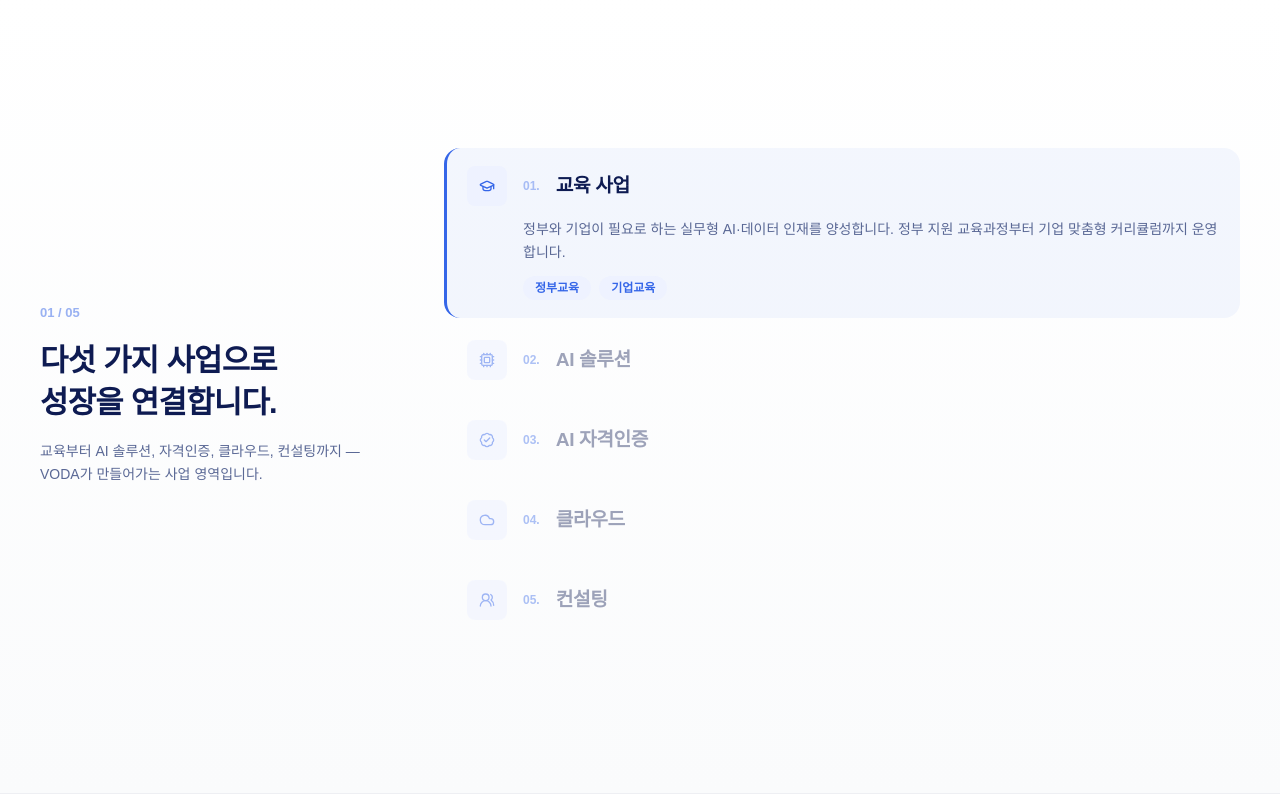
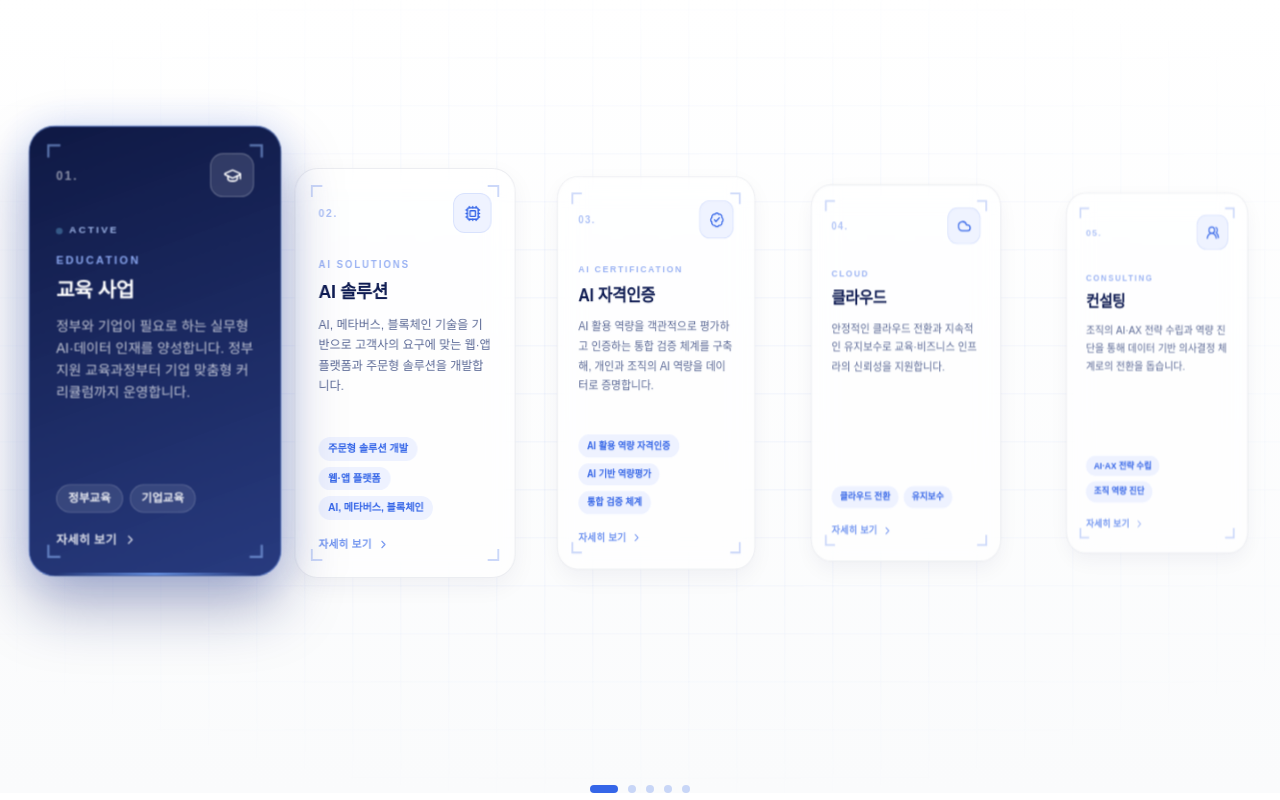
Before and after one commit to chaeuns/vodawebsite, a Next.js app: page / in a window 1280 px wide. Shown: the part 940-1740 px from the top of the page. Built offline with nearby package versions, Linux system fonts and the light colour scheme.

Commit message:
feat: 메인페이지 히어로 텍스트 색상 및 사업영역 디자인 변경

```diff
--- a/app/page.tsx
+++ b/app/page.tsx
@@ -1,6 +1,7 @@
 "use client";
 
 import { useState, useEffect, useRef} from "react";
+import Link from "next/link";
 import {
   ChevronRight,
   GraduationCap,
@@ -23,6 +24,13 @@ const MISSION_WORDS = [
   "변화를",
   "미래를",
   "인재를",
+];
+
+const MISSION_GRADIENTS = [
+  "bg-gradient-to-r from-[#3566E8] via-[#7C3AED] to-[#C026D3]", // 가능성을 — blue → violet → magenta
+  "bg-gradient-to-r from-[#0EA5E9] via-[#22D3EE] to-[#34D399]", // 변화를 — sky → cyan → emerald
+  "bg-gradient-to-r from-[#8B5CF6] via-[#EC4899] to-[#FB7185]", // 미래를 — violet → pink → rose
+  "bg-gradient-to-r from-[#F59E0B] via-[#F97316] to-[#EF4444]", // 인재를 — amber → orange → red
 ];
 
 const SOLUTIONS = [
@@ -156,6 +164,7 @@ const SERVICES = [
     title: "교육 사업",
     desc: "정부와 기업이 필요로 하는 실무형 AI·데이터 인재를 양성합니다. 정부 지원 교육과정부터 기업 맞춤형 커리큘럼까지 운영합니다.",
     items: ["정부교육", "기업교육"],
+    href: "/business/curriculum",
   },
   {
     num: "02.",
@@ -164,6 +173,7 @@ const SERVICES = [
     title: "AI 솔루션",
     desc: "AI, 메타버스, 블록체인 기술을 기반으로 고객사의 요구에 맞는 웹·앱 플랫폼과 주문형 솔루션을 개발합니다.",
     items: ["주문형 솔루션 개발", "웹·앱 플랫폼", "AI, 메타버스, 블록체인"],
+    href: "/business/ai-solutions",
   },
   {
     num: "03.",
@@ -172,6 +182,7 @@ const SERVICES = [
     title: "AI 자격인증",
     desc: "AI 활용 역량을 객관적으로 평가하고 인증하는 통합 검증 체계를 구축해, 개인과 조직의 AI 역량을 데이터로 증명합니다.",
     items: ["AI 활용 역량 자격인증", "AI 기반 역량평가", "통합 검증 체계"],
+    href: "/business/ai-certification",
   },
   {
     num: "04.",
@@ -180,6 +191,7 @@ const SERVICES = [
     title: "클라우드",
     desc: "안정적인 클라우드 전환과 지속적인 유지보수로 교육·비즈니스 인프라의 신뢰성을 지원합니다.",
     items: ["클라우드 전환", "유지보수"],
+    href: "/services/cloud",
   },
   {
     num: "05.",
@@ -188,6 +200,7 @@ const SERVICES = [
     title: "컨설팅",
     desc: "조직의 AI·AX 전략 수립과 역량 진단을 통해 데이터 기반 의사결정 체계로의 전환을 돕습니다.",
     items: ["AI·AX 전략 수립", "조직 역량 진단"],
+    href: "/business/consulting",
   },
 ];
 
@@ -415,6 +428,25 @@ export default function App() {
 .why-content { animation: fadeSlideUp .3s ease forwards; }
 
 .why-pill { transition: background .22s ease, border-color .22s ease, color .22s ease; }
+
+        /* ── Services — futuristic card carousel ─────────── */
+        @keyframes svcGridDrift {
+          from { background-position: 0 0; }
+          to   { background-position: 48px 48px; }
+        }
+        .svc-grid-bg { animation: svcGridDrift 20s linear infinite; }
+
+        .svc-card {
+          transition: box-shadow .4s ease, border-color .4s ease, background .5s ease;
+        }
+
+        @keyframes svcPulse {
+          0%, 100% { opacity: 1; }
+          50%      { opacity: .3; }
+        }
+        .svc-pulse-dot { animation: svcPulse 1.6s ease-in-out infinite; }
+
+        .svc-dot { transition: width .3s ease, background .3s ease, opacity .3s ease; }
       `}</style>
 
       {/* ══════════════════════════════════════════════
@@ -425,7 +457,7 @@ export default function App() {
     {/* Rotating word + VODA logo */}
     <div className="flex items-center justify-center gap-6 flex-wrap mb-14">
       <span
-        className={`mw ${missionIn ? "mw-in" : "mw-out"} font-black leading-none bg-gradient-to-r from-[#0E1B52] via-[#1D4ED8] to-[#3566E8] bg-clip-text text-transparent`}
+        className={`mw ${missionIn ? "mw-in" : "mw-out"} font-black leading-none ${MISSION_GRADIENTS[missionIdx]} bg-clip-text text-transparent`}
         style={{
           fontFamily: "'Epilogue',sans-serif",
           fontSize: "5.83rem",
@@ -484,113 +516,224 @@ export default function App() {
 
   <div
     ref={svcSectionRef}
-    style={{ height: `${SERVICES.length * 20}vh`, position: "relative" }}
+    style={{ height: `${SERVICES.length * 30}vh`, position: "relative" }}
   >
     <div
-      className="sticky top-0 h-screen flex items-center overflow-hidden"
+      className="sticky top-0 h-screen flex flex-col justify-center overflow-hidden"
       style={{ background: "linear-gradient(180deg, #FFFFFF 0%, #FAFBFC 100%)" }}
     >
-      <div className="max-w-[1440px] mx-auto px-10 w-full grid md:grid-cols-[340px_1fr] gap-16 items-center">
-        {/* Left — static intro while the list plays out */}
-        <div>
+      {/* Futuristic grid backdrop */}
+      <div
+        className="svc-grid-bg absolute inset-0 pointer-events-none"
+        style={{
+          backgroundImage:
+            "linear-gradient(rgba(53,102,232,0.06) 1px, transparent 1px), linear-gradient(90deg, rgba(53,102,232,0.06) 1px, transparent 1px)",
+          backgroundSize: "48px 48px",
+          maskImage:
+            "radial-gradient(ellipse 70% 55% at 50% 48%, black 30%, transparent 100%)",
+          WebkitMaskImage:
+            "radial-gradient(ellipse 70% 55% at 50% 48%, black 30%, transparent 100%)",
+        }}
+      />
+
+      {/* Card carousel stage — every area stays in one row; the active one is emphasized */}
+      <div
+        className="relative z-10 w-full flex-1 flex items-center justify-center px-6 md:px-10 overflow-x-auto"
+        style={{ perspective: "1400px" }}
+      >
+        <div className="flex flex-nowrap gap-3 md:gap-5 max-w-[1440px] w-full mx-auto">
+          {SERVICES.map((s, i) => {
+            const Icon = s.icon;
+            const diff = i - svcRenderIndex;
+            const absDiff = Math.abs(diff);
+            const active = absDiff < 0.5;
+            const emphasis = Math.max(0, 1 - absDiff); // 1 at active, fades over neighbors
+
+            const rotateY = Math.max(-26, Math.min(26, diff * 16));
+            const translateZ = -Math.min(absDiff, 2) * 40;
+            const scale = 1 + emphasis * 0.1 - Math.max(0, absDiff - 1) * 0.04;
+            const translateY = -emphasis * 22;
+            const zIndex = 10 + Math.round(emphasis * 10);
+
+            return (
+              <Link
+                key={s.num}
+                href={s.href}
+                className="svc-card group relative block rounded-[24px] overflow-hidden"
+                style={{
+                  flex: "1 0 clamp(150px, 18vw, 264px)",
+                  height: "clamp(340px, 32vw, 420px)",
+                  transform: `translateY(${translateY}px) translateZ(${translateZ}px) scale(${scale}) rotateY(${rotateY}deg)`,
+                  zIndex,
+                  background: active
+                    ? "linear-gradient(160deg, rgba(10,20,64,0.98) 0%, rgba(28,48,120,0.95) 100%)"
+                    : "rgba(255,255,255,0.65)",
+                  backdropFilter: "blur(14px)",
+                  WebkitBackdropFilter: "blur(14px)",
+                  border: active
+                    ? "1px solid rgba(130,170,255,0.45)"
+                    : "1px solid rgba(14,27,82,0.08)",
+                  boxShadow: active
+                    ? "0 28px 56px rgba(16,32,110,0.35), 0 0 36px rgba(80,130,255,0.18)"
+                    : "0 8px 24px rgba(14,27,82,0.05)",
+                }}
+              >
+                {/* HUD corner brackets */}
                 <span
-            className="text-[13px] font-black"
-            style={{ fontFamily: "'Epilogue',sans-serif", color: "rgba(53,102,232,0.5)" }}
-          >
-            {`0${Math.min(SERVICES.length, Math.round(svcRenderIndex) + 1)} / 0${SERVICES.length}`}
-          </span>
-          <h3
-            className="font-black text-[#0e1b52] leading-snug mt-4 mb-4"
+                  className="absolute top-4 left-4 w-3 h-3"
+                  style={{
+                    borderTop: `2px solid ${active ? "rgba(150,190,255,0.55)" : "rgba(53,102,232,0.25)"}`,
+                    borderLeft: `2px solid ${active ? "rgba(150,190,255,0.55)" : "rgba(53,102,232,0.25)"}`,
+                  }}
+                />
+                <span
+                  className="absolute top-4 right-4 w-3 h-3"
+                  style={{
+                    borderTop: `2px solid ${active ? "rgba(150,190,255,0.55)" : "rgba(53,102,232,0.25)"}`,
+                    borderRight: `2px solid ${active ? "rgba(150,190,255,0.55)" : "rgba(53,102,232,0.25)"}`,
+                  }}
+                />
+                <span
+                  className="absolute bottom-4 left-4 w-3 h-3"
+                  style={{
+                    borderBottom: `2px solid ${active ? "rgba(150,190,255,0.55)" : "rgba(53,102,232,0.25)"}`,
+                    borderLeft: `2px solid ${active ? "rgba(150,190,255,0.55)" : "rgba(53,102,232,0.25)"}`,
+                  }}
+                />
+                <span
+                  className="absolute bottom-4 right-4 w-3 h-3"
+                  style={{
+                    borderBottom: `2px solid ${active ? "rgba(150,190,255,0.55)" : "rgba(53,102,232,0.25)"}`,
+                    borderRight: `2px solid ${active ? "rgba(150,190,255,0.55)" : "rgba(53,102,232,0.25)"}`,
+                  }}
+                />
+
+                <div className="relative h-full flex flex-col p-5 md:p-6">
+                  <div className="flex items-center justify-between mb-5 md:mb-6">
+                    <span
+                      className="text-[11px] font-black tracking-[0.15em]"
                       style={{
                         fontFamily: "'Epilogue',sans-serif",
-              fontSize: "clamp(1.5rem,2.4vw,2rem)",
-              letterSpacing: "-0.02em",
+                        color: active ? "rgba(255,255,255,0.5)" : "rgba(53,102,232,0.4)",
                       }}
-          >
-            다섯 가지 사업으로
-            <br />
-            성장을 연결합니다.
-          </h3>
-          <p className="text-sm text-[#5a6895] leading-relaxed max-w-xs">
-            교육부터 AI 솔루션, 자격인증, 클라우드, 컨설팅까지 —
-            VODA가 만들어가는 사업 영역입니다.
-          </p>
-        </div>
-
-        {/* Right — every title always visible, active one expands */}
-        <div className="flex flex-col gap-1">
-          {SERVICES.map((s, i) => {
-            const Icon = s.icon;
-            const dist = Math.min(Math.abs(i - svcRenderIndex), 1);
-            const activeAmt = 1 - dist; // 0 → 1
-
-            return (
-              <div
-                key={s.num}
-                onClick={() => scrollToServiceIndex(i)}
-                className="cursor-pointer rounded-2xl"
-                style={{
-                  padding: "18px 20px",
-                  borderLeft: `3px solid rgba(53,102,232,${activeAmt})`,
-                  background: `rgba(53,102,232,${0.05 * activeAmt})`,
-                }}
-              >
-                <div className="flex items-center gap-4">
-                  <div
-                    className="w-10 h-10 rounded-lg flex items-center justify-center shrink-0"
-                    style={{ background: `rgba(238,242,255,${0.5 + 0.5 * activeAmt})` }}
-                  >
-                    <Icon
-                      size={16}
-                      className="text-[#3566e8]"
-                      style={{ opacity: 0.45 + 0.55 * activeAmt }}
-                    />
-                  </div>
-                  <span
-                    className="text-xs font-bold"
-                    style={{ fontFamily: "'Epilogue',sans-serif", color: "rgba(53,102,232,0.4)" }}
                     >
                       {s.num}
                     </span>
-                  <h3
-                    className="leading-tight"
+                    <div
+                      className="w-10 h-10 rounded-xl flex items-center justify-center"
+                      style={{
+                        background: active ? "rgba(255,255,255,0.12)" : "rgba(238,242,255,0.9)",
+                        border: active
+                          ? "1px solid rgba(255,255,255,0.22)"
+                          : "1px solid rgba(53,102,232,0.12)",
+                      }}
+                    >
+                      <Icon size={17} className={active ? "text-white" : "text-[#3566e8]"} />
+                    </div>
+                  </div>
+
+                  {active && (
+                    <div className="flex items-center gap-1.5 mb-3">
+                      <span
+                        className="svc-pulse-dot w-1.5 h-1.5 rounded-full"
+                        style={{ background: "#7dd3fc" }}
+                      />
+                      <span
+                        className="text-[9px] font-bold tracking-[0.22em] uppercase"
+                        style={{ color: "rgba(180,205,255,0.85)" }}
+                      >
+                        Active
+                      </span>
+                    </div>
+                  )}
+
+                  <span
+                    className="text-[10px] font-bold tracking-[0.2em] uppercase mb-2"
+                    style={{ color: active ? "rgba(150,180,255,0.9)" : "rgba(53,102,232,0.5)" }}
+                  >
+                    {s.label}
+                  </span>
+                  <h4
+                    className="font-black leading-tight mb-3"
                     style={{
                       fontFamily: "'Epilogue',sans-serif",
-                      fontSize: "clamp(1.05rem,1.5vw,1.3rem)",
+                      fontSize: "1.15rem",
                       letterSpacing: "-0.02em",
-                      fontWeight: 900,
-                      color: `rgba(14,27,82,${0.4 + 0.6 * activeAmt})`,
+                      color: active ? "#ffffff" : "#0e1b52",
                     }}
                   >
                     {s.title}
-                  </h3>
-                </div>
-
-                <div
-                  style={{
-                    maxHeight: activeAmt * 170,
-                    opacity: Math.max(0, activeAmt - 0.2) / 0.8,
-                    overflow: "hidden",
-                  }}
+                  </h4>
+                  <p
+                    className="text-[12.5px] leading-relaxed mb-5 line-clamp-4"
+                    style={{ color: active ? "rgba(255,255,255,0.72)" : "#5a6895" }}
                   >
-                  <p className="text-sm text-[#5a6895] leading-relaxed mt-3 mb-3 pl-14">
                     {s.desc}
                   </p>
-                  <ul className="flex flex-wrap gap-2 pl-14">
+
+                  <ul className="mt-auto flex flex-wrap gap-1.5">
                     {s.items.map((item) => (
                       <li
                         key={item}
-                        className="text-xs font-semibold text-[#3566e8] bg-[#EEF2FF] rounded-full px-3 py-1"
+                        className="text-[10.5px] font-semibold rounded-full px-2.5 py-1"
+                        style={{
+                          color: active ? "rgba(255,255,255,0.92)" : "#3566e8",
+                          background: active ? "rgba(255,255,255,0.1)" : "#EEF2FF",
+                          border: active ? "1px solid rgba(255,255,255,0.15)" : "none",
+                        }}
                       >
                         {item}
                       </li>
                     ))}
                   </ul>
+
+                  <div className="flex items-center gap-1.5 mt-4">
+                    <span
+                      className="text-[11px] font-bold tracking-wide"
+                      style={{ color: active ? "rgba(255,255,255,0.85)" : "rgba(53,102,232,0.7)" }}
+                    >
+                      자세히 보기
+                    </span>
+                    <ChevronRight
+                      size={13}
+                      className="transition-transform group-hover:translate-x-1"
+                      style={{ color: active ? "rgba(255,255,255,0.85)" : "rgba(53,102,232,0.7)" }}
+                    />
                   </div>
+
+                  {active && (
+                    <span
+                      className="absolute bottom-0 left-6 right-6 h-[2px]"
+                      style={{
+                        background:
+                          "linear-gradient(90deg, transparent, rgba(120,170,255,0.9), transparent)",
+                      }}
+                    />
+                  )}
                 </div>
+              </Link>
             );
           })}
         </div>
+      </div>
+
+      {/* Progress dots */}
+      <div className="relative z-10 flex justify-center items-center gap-2.5 mt-8">
+        {SERVICES.map((s, i) => {
+          const isActive = Math.round(svcRenderIndex) === i;
+          return (
+            <button
+              key={s.num}
+              onClick={() => scrollToServiceIndex(i)}
+              aria-label={s.title}
+              className="svc-dot h-2 rounded-full"
+              style={{
+                width: isActive ? 28 : 8,
+                background: isActive ? "#3566e8" : "rgba(53,102,232,0.25)",
+              }}
+            />
+          );
+        })}
       </div>
     </div>
   </div>
@@ -810,9 +953,10 @@ export default function App() {
               솔루션
             </h2>
           </div>
+        </div>
 
         <div
-            className="relative overflow-hidden rounded-2xl px-6 sm:px-10 py-16"
+          className="relative overflow-hidden py-16"
           style={{
             background:
               "linear-gradient(135deg, #F3F6FF 0%, #E7EEFF 45%, #D6E3FF 100%)",
@@ -834,7 +978,7 @@ export default function App() {
             }}
           />
 
-            <div className="relative z-10">
+          <div className="relative z-10 max-w-[1440px] mx-auto px-6 sm:px-10">
             {SOLUTIONS.map((group, gi) => (
                <div
                  key={group.groupTitle}
@@ -891,7 +1035,6 @@ export default function App() {
                   </div>
                 </div>
               ))}
-            </div>
             </div>
           </div>
       </section>
```
Lines whose indentation alone changed are shown as unchanged.
